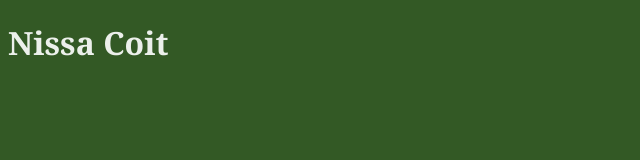
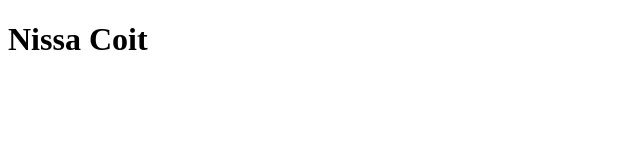
Before and after one commit to niscoit/niscoit.github.io, a plain HTML site: page index.html in a window 1280 px wide. Shown: the whole page, without its empty margins (0-640 px from the left). Drawn offline with Linux system fonts and the light colour scheme.

Commit message:
Update index.html

```diff
--- a/index.html
+++ b/index.html
@@ -1,13 +1,12 @@
 <!DOCTYPE html>
 <html lang="en">
 <head>
-<title> Nissa Coit {font-family: 'candara'; color: rgb(236, 240, 235);
-    background-color:rgb(44, 74, 33)} </title>
+<title> Nissa Coit </title>
 <style>
-  body {
-
-font-family: 'georgia'; color: rgb(236, 240, 235);
-    background-color:rgb(51, 89, 37)}
+  .body {font-family: 'candara';
+color: rgb(236, 240, 235);
+background-color:rgb(44, 74, 33)
+}
   </style>
   <body>
 <h1> Nissa Coit </h1>
```
